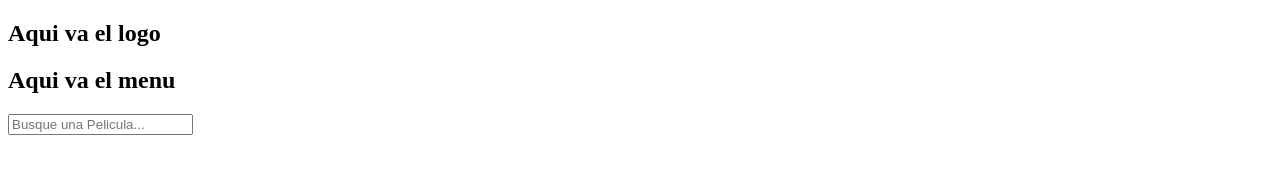
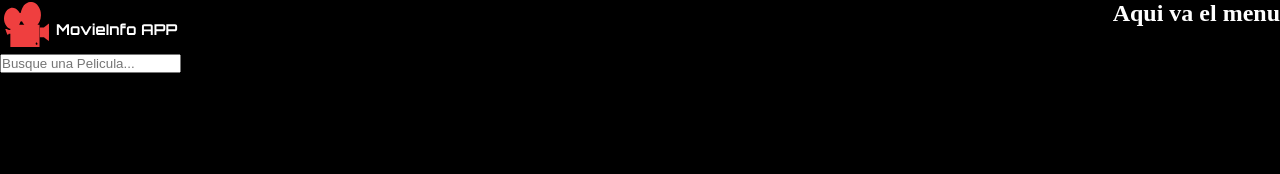
Before and after one commit to villaness327/movieinfo-app-react.js, a React app: page / in a window 1280 px wide. Built offline with nearby package versions, Linux system fonts and the light colour scheme.

Commit message:
layout header

```diff
--- a/public/index.html
+++ b/public/index.html
@@ -12,6 +12,7 @@
     <link rel="apple-touch-icon" href="%PUBLIC_URL%/logo192.png" />
 
     <link rel="manifest" href="%PUBLIC_URL%/manifest.json" />
+    <link rel="stylesheet" href="./style.css">
 
     <title>Movie App Info</title>
   </head>
--- /dev/null
+++ b/public/style.css
@@ -0,0 +1,13 @@
+*{
+    margin:0;
+    padding: 0;
+    box-sizing: border-box;
+
+}
+
+html{
+
+ background-color: black;
+
+
+}
--- a/src/Components/Movieheader/index.js
+++ b/src/Components/Movieheader/index.js
@@ -3,7 +3,7 @@ import './movieheader.css';
 
 function Movieheader({children}){
     return(
-        <header classname="headerContainer">
+        <header className="headerContainer">
           {children}
         </header>
     );
--- a/src/Components/Movieheader/movieheader.css
+++ b/src/Components/Movieheader/movieheader.css
@@ -0,0 +1,7 @@
+.headerContainer{
+
+    width: 100vw;
+    display: flex;
+    justify-content: space-between;
+
+}
--- /dev/null
+++ b/src/Components/Movielogo/Logo/index.js
@@ -0,0 +1,15 @@
+import React from 'react';
+import {ReactComponent as Logosvg} from './movie-camera.svg';
+import './logo.css';
+
+function Logo(){
+
+    return(
+
+            <Logosvg className="logoSvg" fill={"#0000FF"}/>
+    );
+
+
+}
+
+export {Logo};
--- /dev/null
+++ b/src/Components/Movielogo/Logo/logo.css
@@ -0,0 +1,8 @@
+.logoSvg{
+
+
+    width: 200px;
+    height: auto;
+
+
+}
--- a/src/Components/Movielogo/index.js
+++ b/src/Components/Movielogo/index.js
@@ -1,10 +1,11 @@
 import React from 'react';
+import {Logo} from './Logo';
 
 
     function Movielogo(){
          return(
-          <div>
-            <h2>Aqui va el logo</h2>
+          <div className="movielogo">
+              <Logo />
           </div>
          );
     }
--- a/src/Components/Moviemenu/index.js
+++ b/src/Components/Moviemenu/index.js
@@ -1,14 +1,12 @@
 import React from 'react';
 
-
+import './moviemenu.css';
     function Moviemenu(){
 
         return(
         <div className="menu"><h2>Aqui va el menu</h2></div>
         );
 
-
-
     }
 
 export {Moviemenu};
--- a/src/Components/Moviemenu/moviemenu.css
+++ b/src/Components/Moviemenu/moviemenu.css
@@ -0,0 +1,4 @@
+.menu{
+
+    color:white;
+}
```
Also changed, not shown: src/Components/Movielogo/Logo/movie-camera.svg (added).
